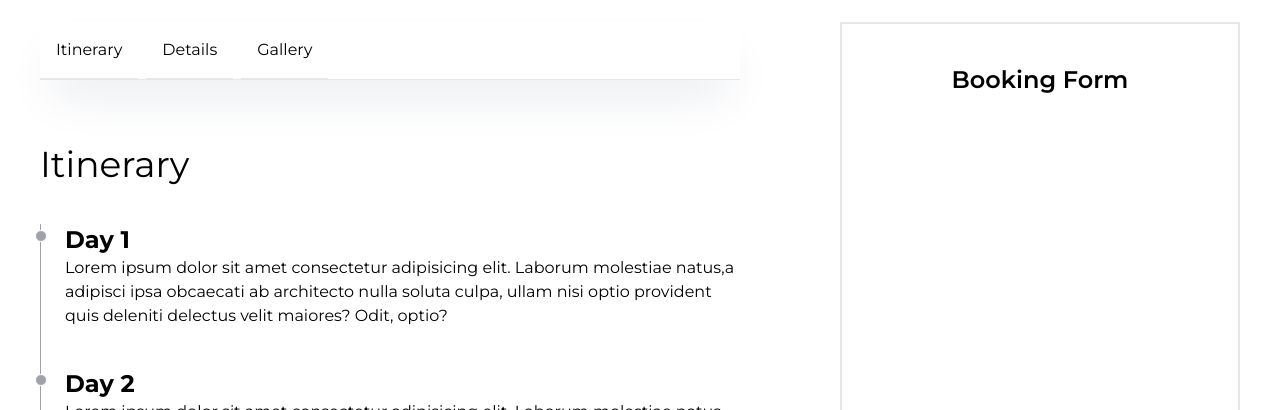
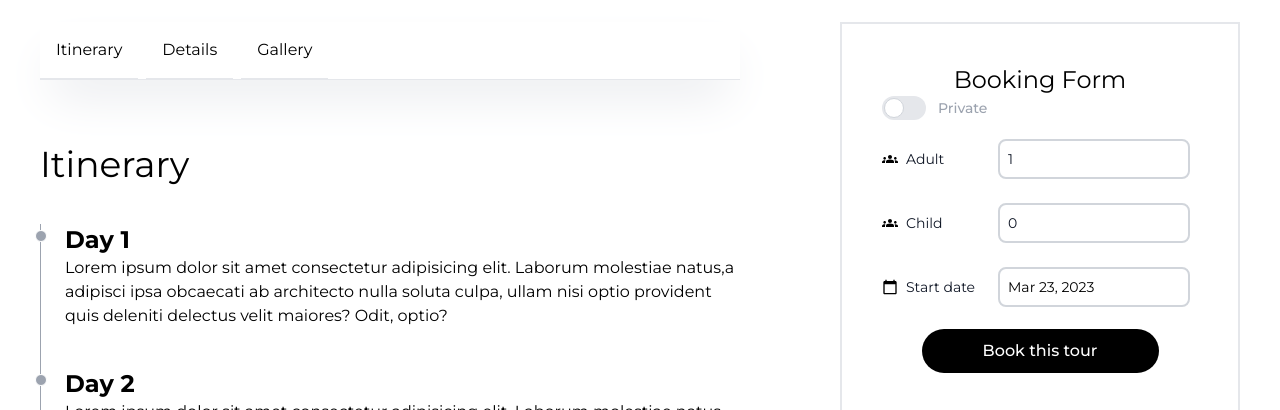
Before and after one commit to perujungletrips/front, a Next.js app: page /tour_example in a window 1280 px wide. Shown: the part 390-800 px from the top of the page. Built offline with nearby package versions, Linux system fonts and the light colour scheme.

Commit message:
booking form

```diff
--- /dev/null
+++ b/components/quickBookingForm/QuickBookingForm.tsx
@@ -0,0 +1,90 @@
+import React, { useEffect, useState } from 'react'
+import DatePicker from "react-datepicker";
+import { MdCalendarToday, MdGroups } from 'react-icons/md'
+
+type Props = {
+};
+
+const packageLen = 5
+
+const today = new Date()
+const start = new Date(today)
+start.setDate(today.getDate() + 2)
+const end = new Date(today)
+end.setDate(today.getDate() + 2 + packageLen - 1)
+
+
+const QuickBookingForm:React.FC<Props> = ({}) => {
+  const [privateEnable, setPrivateEnable] = useState(false)
+  const [startDate, setStartDate] = useState(start)
+  const [endDate, setEndDate] = useState(end)
+
+  const changeStartDate = (newDate: Date) => {
+    setStartDate(newDate)
+    const tmp = new Date(newDate)
+    tmp.setDate(newDate.getDate()+packageLen-1)
+    setEndDate(tmp)
+  }
+
+  return (
+    <div>
+      <h3 className='text-2xl text-center'>Booking Form</h3>
+      <form action="">
+        <label className='relative inline-flex items-center'>
+          <input
+            type="checkbox"
+            checked={privateEnable}
+            onChange={()=>setPrivateEnable(!privateEnable)}
+            className="sr-only peer"
+          />
+          <div className={`cursor-pointer w-11 h-6 bg-gray-200 peer-focus:outline-none peer-focus:ring-4 peer-focus:ring-blue-300 rounded-full peer
+          after:content-[''] after:absolute after:top-[2px] after:left-[2px] after:bg-white after:border-gray-300 after:border after:rounded-full after:h-5 after:w-5 after:transition-all
+          peer-checked:bg-blue-600 peer-checked:after:translate-x-full peer-checked:after:border-white`} />
+          <span className={`ml-3 text-sm font-medium transition-all ${privateEnable ? 'text-gray-900':'text-gray-400'}`}>Private</span>
+        </label>
+        <div className="relative flex items-center h-16">
+          <MdGroups className='mr-2'/>
+          <label htmlFor="adult-count" className='block text-sm text-gray-900 text-right pr-4'>Adult</label>
+          <input
+            className='absolute right-2 border-2 w-48 border-gray-300 text-gray-900 text-sm rounded-lg focus:outline-none focus:ring-blue-500 focus:border-blue-500 block p-2'
+            type='number' min={1} max={6} defaultValue={1} id='adult-count'/>
+        </div>
+        <div className="relative flex items-center h-16">
+          <MdGroups className='mr-2'/>
+          <label htmlFor="child-count" className='block text-sm text-gray-900 text-right pr-4'>Child</label>
+          <input
+            className='absolute right-2 border-2 w-48 border-gray-300 text-gray-900 text-sm rounded-lg focus:outline-none focus:ring-blue-500 focus:border-blue-500 block p-2'
+            type='number' min={0} max={6} defaultValue={0} id='child-count'/>
+        </div>
+        <div className='relative flex items-center h-16'>
+          <MdCalendarToday className='mr-2'/>
+          <label htmlFor="Startdate" className='block text-sm text-gray-900 text-right pr-4'>Start date</label>
+          <div className='absolute right-2'>
+            <DatePicker
+              id='Startdate'
+              selected={startDate}
+              minDate={start}
+              startDate={startDate}
+              endDate={endDate}
+              yearDropdownItemNumber={1}
+              shouldCloseOnSelect={false}
+              dateFormat={'MMM dd, yyy'}
+              onChange={(date) => changeStartDate(date as Date)}
+              className={`w-48 border-gray-300 cursor-pointer border-2 rounded-lg p-2 text-sm focus:outline-none focus:ring-4 focus:ring-blue-300 `}
+            />
+          </div>
+        </div>
+        <div className='flex justify-center items-center h-16'>
+          <button
+            type="submit"
+            className='text-white bg-black hover:bg-gray-700 focus:ring-4 focus:outline-none focus:ring-gray-200 font-medium rounded-full text-md px-5 py-2.5 w-3/4 text-center'
+          >
+            Book this tour
+          </button>
+        </div>
+      </form>
+    </div>
+  )
+}
+
+export default QuickBookingForm
--- a/pages/tour_example.tsx
+++ b/pages/tour_example.tsx
@@ -6,6 +6,9 @@ import { Link } from 'react-scroll'
 import { IoCheckmarkSharp } from 'react-icons/io5'
 import Tabs from '@/components/tabs/Tabs'
 import CustomTable from '@/components/customTable/CustomTable'
+import QuickBookingForm from '@/components/quickBookingForm/QuickBookingForm'
+
+import 'react-datepicker/dist/react-datepicker.css'
 
 const images = [
   'img_1.jpg',
@@ -153,7 +156,7 @@ export default function tour_example() {
             </div>
 
             <div className='p-10 md:h-screen static md:w-1/3 md:sticky md:top-0 border-2' id='Booking'>
-              <h3 className='text-2xl text-center font-semibold'>Booking Form</h3>
+              <QuickBookingForm />
             </div>
           </div>
         </div>
```
